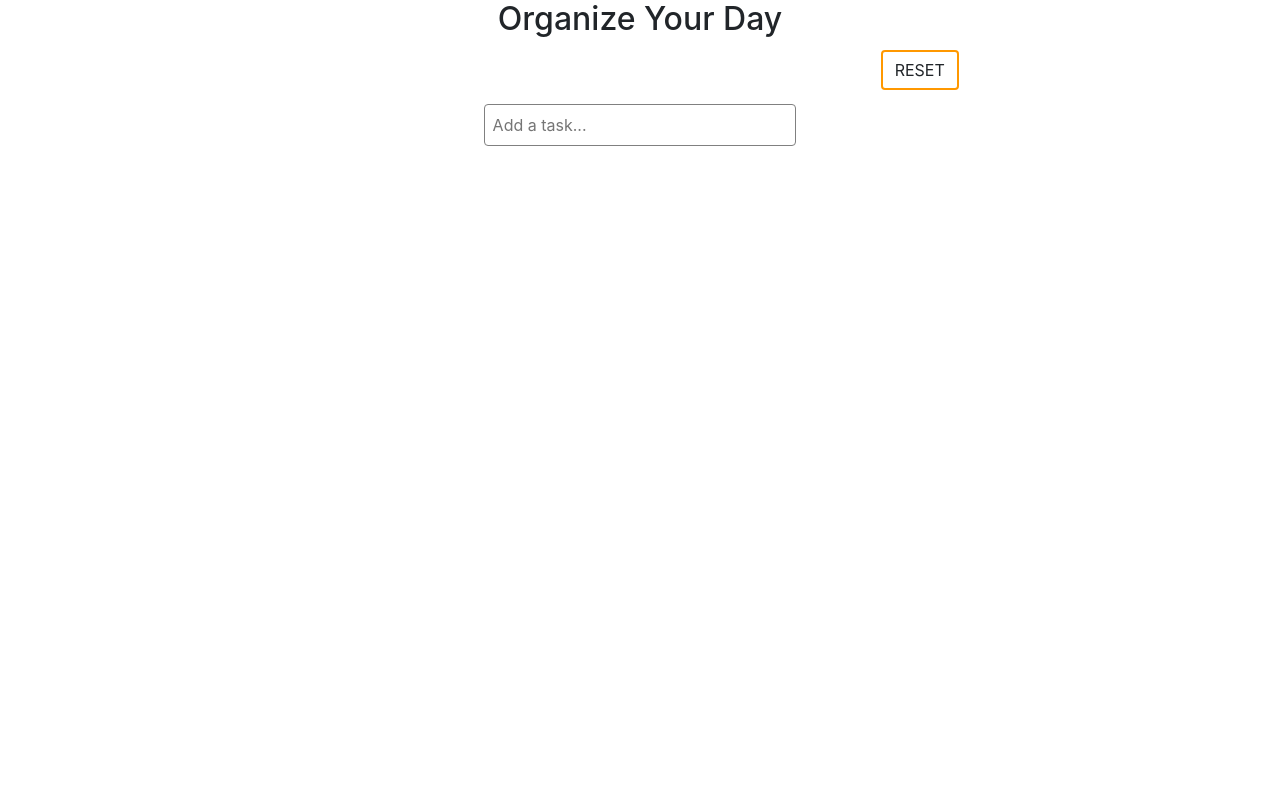
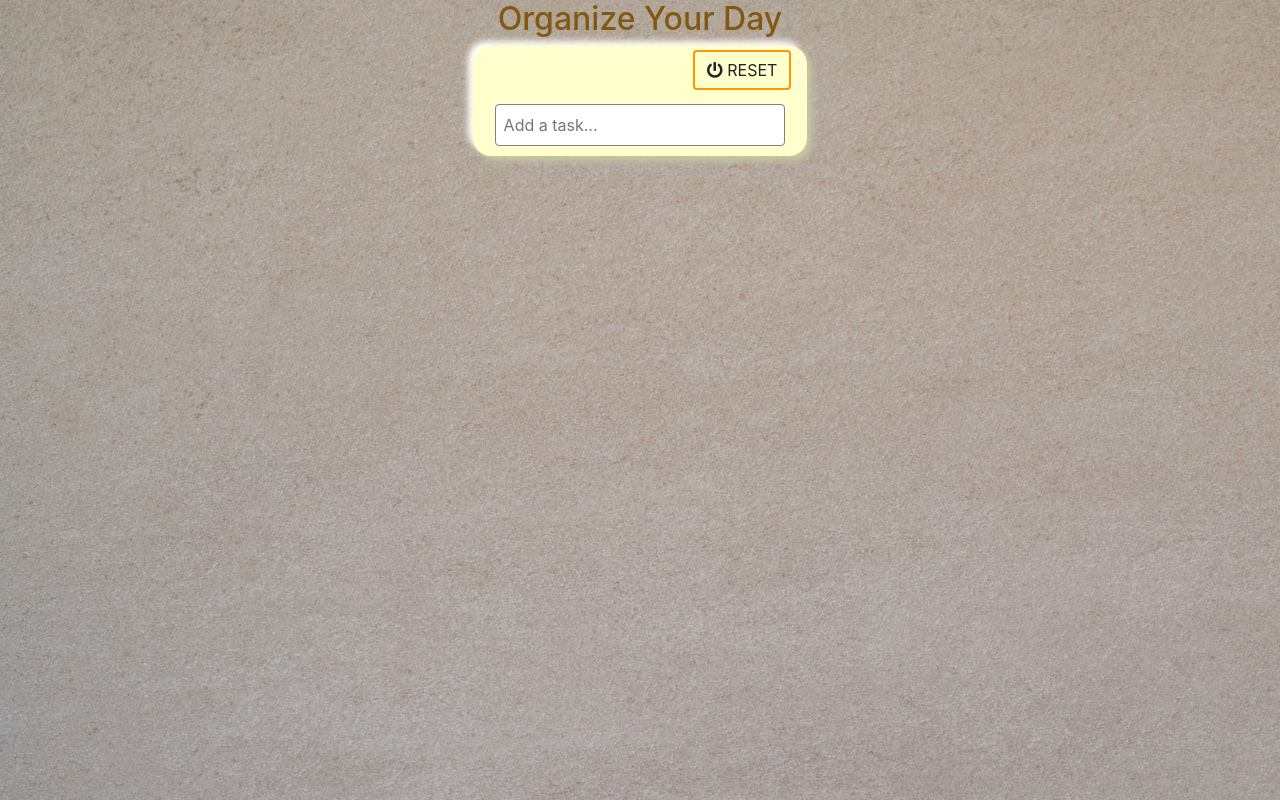
Before and after one commit to Tripathikritika/Todo, a React (Create React App) app: page / in a window 1280 px wide. Built offline with nearby package versions, Linux system fonts and the light colour scheme.

Commit message:
Pages updated

```diff
--- a/src/Components/Todo.jsx
+++ b/src/Components/Todo.jsx
@@ -3,7 +3,6 @@ import styles from '../Style/Todo.module.css'
 import { addTask ,refreshTask,addCompletedTask } from '../Redux/action'
 import { useSelector } from 'react-redux'
 import { useDispatch } from 'react-redux'
-import { yellow } from '@material-ui/core/colors'
 
 export default function Todo() {
     const [ taskInput , setTaskInput ] = useState("")
@@ -46,21 +45,20 @@ export default function Todo() {
         <div className="container">
             <div className="row">
                 <div className="col-12 text-center">
-                    <h2>Organize Your Day</h2>
+                    <h2 className={`${styles.commonColor}`}>Organize Your Day</h2>
                 </div>
             </div>
 
-            <div className={`row ${styles.mainDiv}`} >
+            <div className={`row ${styles.mainDiv}`}>
                 <div className ="col-12 d-flex justify-content-end" >
-                    <div className={`btn  m-1 ${styles.buttonBorder}`} onClick={handleReset}>RESET</div>
+                    <div className={`btn  m-1 ${styles.buttonBorder}`} onClick={handleReset}><i class="fas fa-power-off"></i> RESET</div>
 
                 </div>
                 <div className="col-12">
                     <div className={`${styles.addDiv} `}>
-                        <div className="text-center">
+                        <div>
                             <form onSubmit = {handleInputAdd}>
                                 <input type="text" placeholder="Add a task..." value={taskInput} name ={taskInput} onChange={handleChange} className={`rounded  p-2 ${styles.inputAdd}`}/>
-                                {/* <div className="p-2 rounded btn btn-outline-secondary">ADD</div> */}
                             </form>
                         </div>
 
@@ -68,7 +66,7 @@ export default function Todo() {
                             {
                                 todoArray && todoArray.map((item) =>
                                     <div key={item.id}>
-                                        <div className = "container">
+                                        <div className = "container p-0">
                                             <div className = "row">
                                                 <div className = "col-12 m-2 d-flex justify-content-center">
                                                     <div className = {`${styles.card} card`} style={{width:'200px',border:item.title.includes(hashTag) && hashTag !== "" ? '3px solid yellow' : null }} onClick={() => handleCompleted(item.title)} >
@@ -92,7 +90,7 @@ export default function Todo() {
                                     <div className = "container">
                                         <div className = "row">
                                             <div className = "col-12 m-2 d-flex justify-content-center">
-                                                <div className = {`${styles.card} card border-3 border-success`} style={{width:'200px'}} >
+                                                <div className = {`${styles.card} card border-3 `} style={{width:'200px',border:item.title.includes(hashTag) && hashTag !== "" ? '3px solid yellow' : "3px solid green" }} >
                                                     <div className = "card-body" >
                                                         {item.title}
                                                     </div>
--- a/src/Redux/reducer.js
+++ b/src/Redux/reducer.js
@@ -27,10 +27,12 @@ export default ( state = initState, action ) => {
             }
         case actionConstant.RESET_TASK:
             deleteData('todoArray')
+            deleteData('completedArray')
             deleteData('status' )
             return{
                 ...state,
                 todoArray : [],
+                completedArray : []
             }
         default :
             return state
--- a/src/Style/Todo.module.css
+++ b/src/Style/Todo.module.css
@@ -1,13 +1,20 @@
+body {
+  background-image: url(../background.jpg);
+}
 .mainDiv {
-  width: 60%;
+  width: 30%;
   margin: 0px auto;
+  border-radius: 18px;
+  background: #feffcc;
+  box-shadow: 5px 5px 6px #c6c79f, -5px -5px 6px #fffff9;
 }
+
 .addDiv {
   padding: 10px;
 }
 
 .inputAdd {
-  width: 50%;
+  width: 100%;
   outline: none;
   border: 1px solid gray;
 }
@@ -17,7 +24,7 @@
   height: 100px;
 }
 .commonColor {
-  color: #ffb300;
+  color: #825911;
 }
 
 .buttonBorder {
```
Also changed, not shown: src/background.jpg (added).
